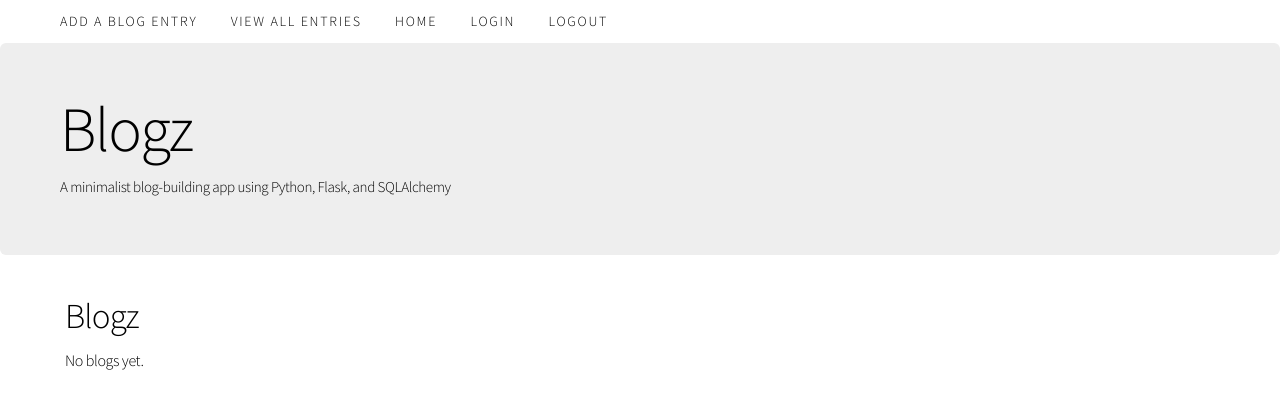
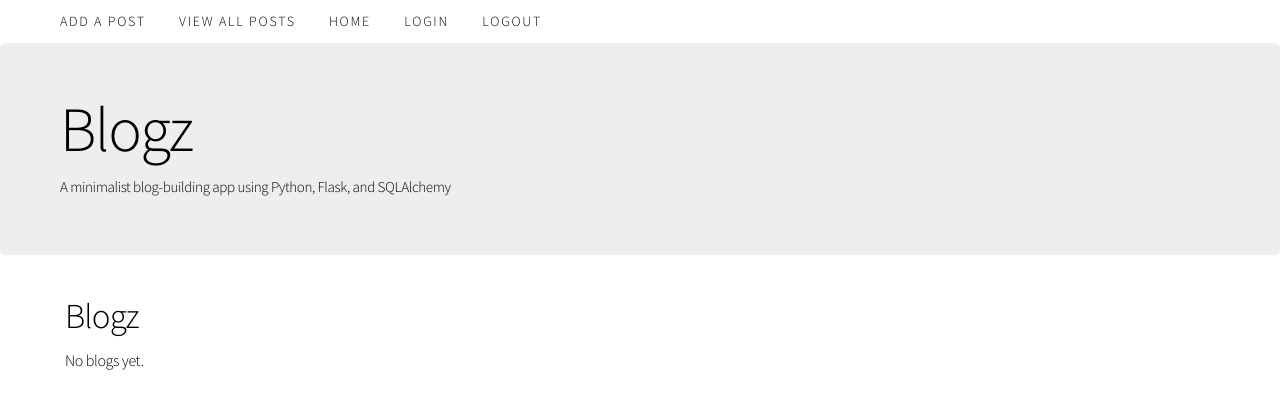
Before and after one commit to gitasong/blogz, a Flask app: page /blog in a window 1280 px wide. Shown: the top 409 px of the page. Run offline with Flask 2, Linux system fonts and the light colour scheme; data that the repository does not hold is empty; some libraries are stand-ins or nearby versions.

Commit message:
change nav bar links to 'Add A Post' and 'View All Posts'

```diff
--- a/templates/base.html
+++ b/templates/base.html
@@ -11,10 +11,10 @@
             <div class="nav-inline">
                 <ul class="nav">
                     <li class="nav-item" style="display:inline-block;">
-                        <a class="nav-link" href="/newpost">Add A Blog Entry</a>
+                        <a class="nav-link" href="/newpost">Add A Post</a>
                     </li>
                     <li class="nav-item" style="display:inline-block;">
-                        <a class="nav-link" href="/blog">View All Entries</a>
+                        <a class="nav-link" href="/blog">View All Posts</a>
                     </li>
                     <li class="nav-item" style="display:inline-block;">
                         <a class="nav-link" href="/">Home</a>
```
